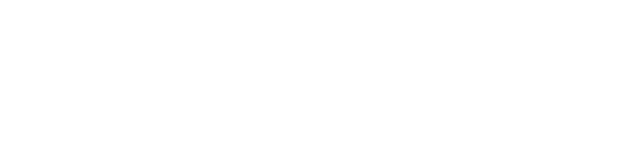
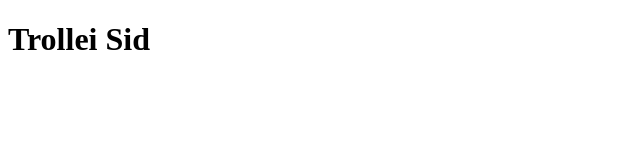
Before and after one commit to Mr-S41to/SidSidoso, a plain HTML site: page index.html in a window 1280 px wide. Shown: the whole page, without its empty margins (0-640 px from the left). Drawn offline with Linux system fonts and the light colour scheme.

Commit message:
Update index.html

```diff
--- a/index.html
+++ b/index.html
@@ -7,6 +7,8 @@
 </head>
 <body onload="abrirURL()">
 
+<div>
+    <h1>Trollei Sid</h1>
     <script>
     function abrirURL() {
         var url = "https://photos.google.com/share/AF1QipPlDInD_JDyjoWALS8QB_qVUUxNlMQVT-O_M5-Cm2DkJaRd5vWfUmpGzCBkEBFBEg/photo/AF1QipOgDY3J1cGgB7xdtVRlHgpeD7k3cZ9B9urmk7EQ?key=cGptS3JfeER4TmJNSVRsSV9DbFZ5SHJYeHlUMWZB";
@@ -15,6 +17,6 @@ function abrirURL() {
         }
     }
     </script>
-
+</div>
 </body>
 </html>
```
Lines whose indentation alone changed are shown as unchanged.
